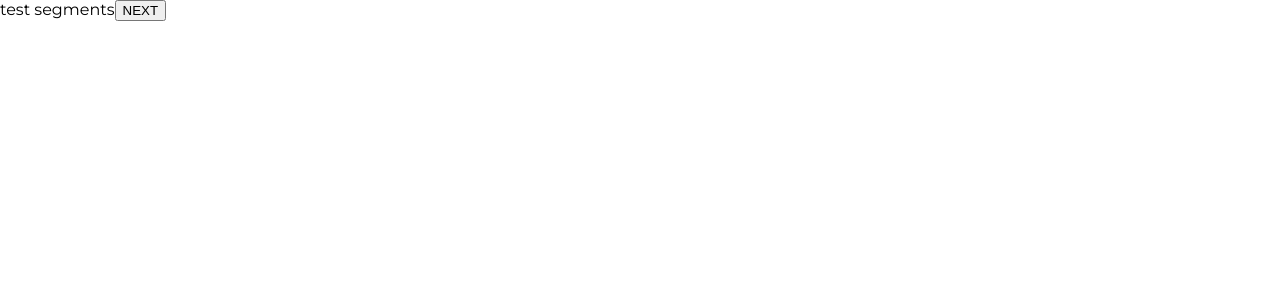
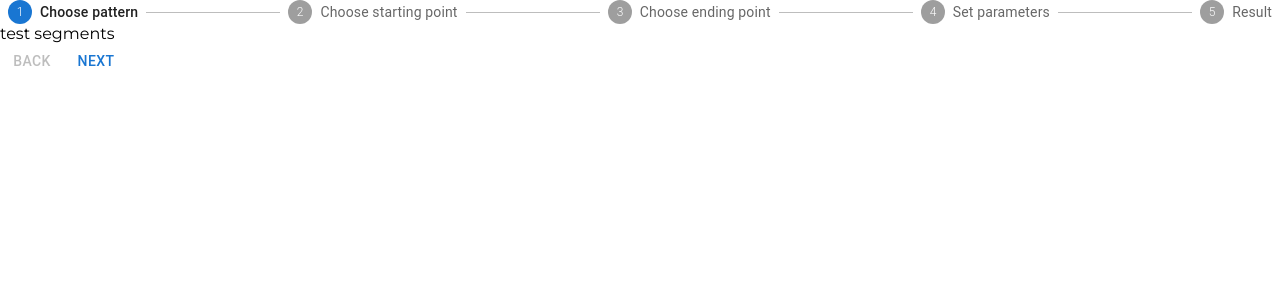
Before and after one commit to weblab-class/YichenGao-Steve-120-tropylium, a React app: page /fractal in a window 1280 px wide. Shown: the top 300 px of the page. Built offline with nearby package versions, Linux system fonts and the light colour scheme; no server answers; the HTML template or start-up script is replaced by a standard one.

Commit message:
changed to mui stepper

```diff
--- a/client/src/components/modules/EndPoint.tsx
+++ b/client/src/components/modules/EndPoint.tsx
@@ -1,14 +1,14 @@
 import React from "react";
 
 type EndPointProp = {
-  nextStep: () => void;
+  // nextStep: () => void;
 };
 
 const EndPoint = (props: EndPointProp) => {
   return (
     <div>
       test end point
-      <button onClick={props.nextStep}>NEXT</button>
+      {/* <button onClick={props.nextStep}>NEXT</button> */}
     </div>
   );
 };
--- a/client/src/components/modules/Parameters.tsx
+++ b/client/src/components/modules/Parameters.tsx
@@ -1,14 +1,14 @@
 import React from "react";
 
 type ParametersProp = {
-  nextStep: () => void;
+  // nextStep: () => void;
 };
 
 const Parameters = (props: ParametersProp) => {
   return (
     <div>
       test parameters
-      <button onClick={props.nextStep}>NEXT</button>
+      {/* <button onClick={props.nextStep}>NEXT</button> */}
     </div>
   );
 };
--- a/client/src/components/modules/Segments.tsx
+++ b/client/src/components/modules/Segments.tsx
@@ -1,14 +1,14 @@
 import React from "react";
 
 type SegmentsProp = {
-  nextStep: () => void;
+  // nextStep: () => void;
 };
 
 const Segments = (props: SegmentsProp) => {
   return (
     <div>
       test segments
-      <button onClick={props.nextStep}>NEXT</button>
+      {/* <button onClick={props.nextStep}>NEXT</button> */}
     </div>
   );
 };
--- a/client/src/components/modules/StartPoint.tsx
+++ b/client/src/components/modules/StartPoint.tsx
@@ -1,14 +1,14 @@
 import React from "react";
 
 type StartProp = {
-  nextStep: () => void;
+  // nextStep: () => void;
 };
 
 const Start = (props: StartProp) => {
   return (
     <div>
       test start point
-      <button onClick={props.nextStep}>NEXT</button>
+      {/* <button onClick={props.nextStep}>NEXT</button> */}
     </div>
   );
 };
--- a/client/src/components/pages/ArtCreator.tsx
+++ b/client/src/components/pages/ArtCreator.tsx
@@ -1,4 +1,11 @@
 import React, { useState } from "react";
+import Box from "@mui/material/Box";
+import Stepper from "@mui/material/Stepper";
+import Step from "@mui/material/Step";
+import StepLabel from "@mui/material/StepLabel";
+import Button from "@mui/material/Button";
+import Typography from "@mui/material/Typography";
+
 import Segments from "../modules/Segments";
 import StartPoint from "../modules/StartPoint";
 import EndPoint from "../modules/EndPoint";
@@ -10,29 +17,58 @@ type ArtCreatorProps = RouteComponentProps & {
   //TODO
 };
 
+const steps = [
+  "Choose pattern",
+  "Choose starting point",
+  "Choose ending point",
+  "Set parameters",
+  "Result",
+];
+
 const ArtCreator = (props: ArtCreatorProps) => {
-  const [stepNumber, setStepNumber] = useState(1);
+  const [stepNumber, setStepNumber] = useState(0);
 
   const nextStep = () => {
     setStepNumber(stepNumber + 1);
   };
 
+  const prevStep = () => {
+    setStepNumber(stepNumber - 1);
+  };
+
   const renderFromStepNumber = (stepNumber: number) => {
     switch (stepNumber) {
+      case 0:
+        return <Segments />;
       case 1:
-        return <Segments nextStep={nextStep} />;
+        return <StartPoint />;
       case 2:
-        return <StartPoint nextStep={nextStep} />;
+        return <EndPoint />;
       case 3:
-        return <EndPoint nextStep={nextStep} />;
+        return <Parameters />;
       case 4:
-        return <Parameters nextStep={nextStep} />;
-      case 5:
         return <Result />;
     }
   };
 
-  return <div>{renderFromStepNumber(stepNumber)}</div>;
+  return (
+    <div>
+      <Stepper activeStep={stepNumber}>
+        {steps.map((label, index) => {
+          return (
+            <Step key={label}>
+              <StepLabel>{label}</StepLabel>
+            </Step>
+          );
+        })}
+      </Stepper>
+      {renderFromStepNumber(stepNumber)}
+      <Button disabled={stepNumber === 0} onClick={prevStep}>
+        Back
+      </Button>
+      <Button onClick={nextStep}>Next</Button>
+    </div>
+  );
 };
 
 export default ArtCreator;
```
